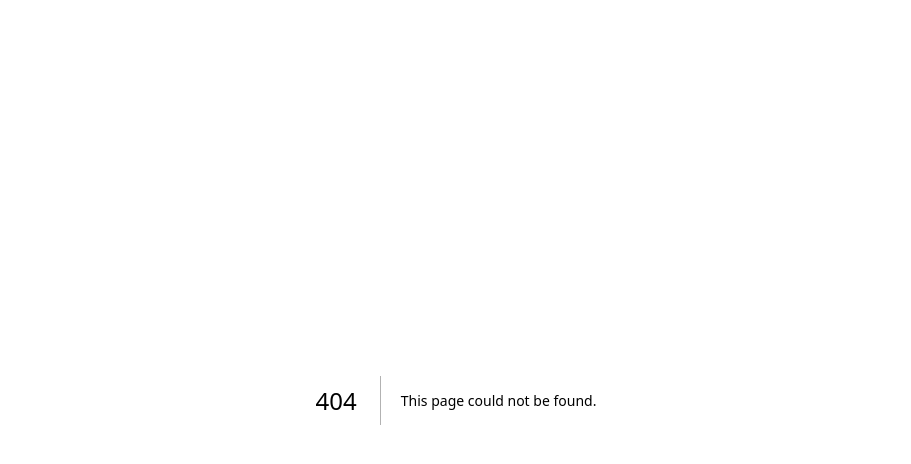
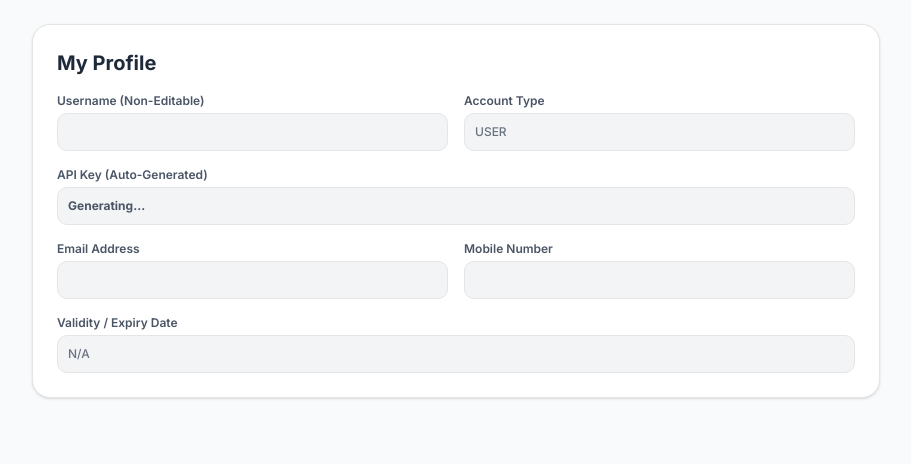
Before and after one commit to animeshfortius/waba-admin-panel, a Next.js app: page /Client/MyProfile/Index in a window 1280 px wide. Before the commit this address had no page. Shown: the top 464 px of the page, without its empty margins (184-1095 px from the left). Built offline with nearby package versions, Linux system fonts and the light colour scheme; no server answers.

Commit message:
Update profile configuration and user management

```diff
--- /dev/null
+++ b/app/Client/MyProfile/Index/page.tsx
@@ -0,0 +1,109 @@
+"use client";
+
+import { useState, useEffect } from "react";
+
+export default function MyProfilePage() {
+  const [profile, setProfile] = useState({
+    username: "",
+    name: "",
+    email: "",
+    phone: "",
+    apiKey: "",
+    expiryDate: "",
+    role: "",
+  });
+  const [loading, setLoading] = useState(true);
+
+  useEffect(() => {
+    // Logged-in user ya admin ki details fetch karne ke liye API call
+    fetch("/api/client/profile")
+      .then((res) => res.json())
+      .then((data) => {
+        if (data.success && data.user) {
+          setProfile(data.user);
+        }
+      })
+      .catch((err) => console.error("Error fetching profile:", err))
+      .finally(() => setLoading(false));
+  }, []);
+
+  if (loading) {
+    return <div className="p-8 text-center text-gray-500">Loading Profile...</div>;
+  }
+
+  return (
+    <div className="max-w-4xl mx-auto p-6 space-y-6 font-sans text-xs">
+      <div className="bg-white p-6 rounded-2xl border shadow-sm space-y-4">
+        <h1 className="text-xl font-bold text-gray-800">My Profile</h1>
+
+        <div className="grid grid-cols-1 md:grid-cols-2 gap-4">
+          {/* Username (Non-Editable) */}
+          <div className="space-y-1">
+            <label className="block font-semibold text-gray-600">Username (Non-Editable)</label>
+            <input
+              type="text"
+              readOnly
+              value={profile.username || profile.name || ""}
+              className="w-full border rounded-lg p-2.5 bg-gray-100 text-gray-500 cursor-not-allowed font-medium"
+            />
+          </div>
+
+          {/* Account Role */}
+          <div className="space-y-1">
+            <label className="block font-semibold text-gray-600">Account Type</label>
+            <input
+              type="text"
+              readOnly
+              value={profile.role || "USER"}
+              className="w-full border rounded-lg p-2.5 bg-gray-100 text-gray-500 cursor-not-allowed font-medium"
+            />
+          </div>
+
+          {/* Auto-Generated API Key */}
+          <div className="md:col-span-2 space-y-1">
+            <label className="block font-semibold text-gray-600">API Key (Auto-Generated)</label>
+            <input
+              type="text"
+              readOnly
+              value={profile.apiKey || "Generating..."}
+              className="w-full border rounded-lg p-2.5 bg-gray-100 font-mono text-gray-600 font-bold"
+            />
+          </div>
+
+          {/* Email ID */}
+          <div className="space-y-1">
+            <label className="block font-semibold text-gray-600">Email Address</label>
+            <input
+              type="email"
+              readOnly
+              value={profile.email || ""}
+              className="w-full border rounded-lg p-2.5 bg-gray-100 text-gray-500"
+            />
+          </div>
+
+          {/* Mobile Number */}
+          <div className="space-y-1">
+            <label className="block font-semibold text-gray-600">Mobile Number</label>
+            <input
+              type="text"
+              readOnly
+              value={profile.phone || ""}
+              className="w-full border rounded-lg p-2.5 bg-gray-100 text-gray-500 font-mono"
+            />
+          </div>
+
+          {/* Expiry Date */}
+          <div className="space-y-1 md:col-span-2">
+            <label className="block font-semibold text-gray-600">Validity / Expiry Date</label>
+            <input
+              type="text"
+              readOnly
+              value={profile.expiryDate ? profile.expiryDate.substring(0, 10) : "N/A"}
+              className="w-full border rounded-lg p-2.5 bg-gray-100 text-gray-500 cursor-not-allowed font-medium"
+            />
+          </div>
+        </div>
+      </div>
+    </div>
+  );
+}
```
